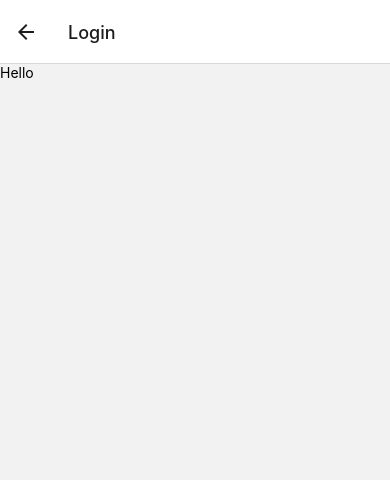
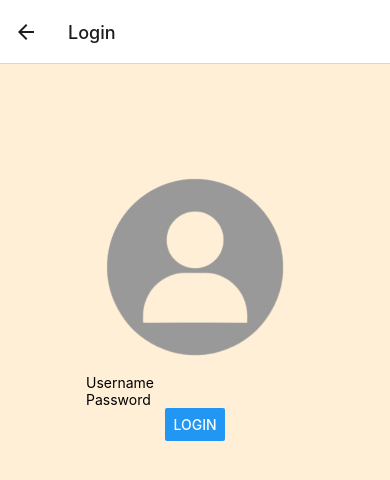
Before and after one commit to RoyZ1017/Food_Project, a React Native app in the folder Food_Project/: screen /Login in a window 390 px wide. Shown: the top 480 px of the page. Built offline with nearby package versions, Linux system fonts and the light colour scheme.

Commit message:
Login Page

```diff
--- a/Food_Project/App.js
+++ b/Food_Project/App.js
@@ -2,36 +2,30 @@ import { StatusBar } from 'expo-status-bar';
 import { Button, StyleSheet, Text, View, Image, ScrollView } from 'react-native';
 import {NavigationContainer} from '@react-navigation/native'
 import {createStackNavigator} from '@react-navigation/stack';
+import LoginScreen from './Login.js'
 
 const Stack = createStackNavigator();
 
 const HomeScreen = ({navigation}) => {
   return (
-    <View style={styles.container}>
-      <Text style = {styles.title}>Welcome to Food Project</Text>
+    <View style={HomeStyles.container}>
+      <Text style = {HomeStyles.title}>Welcome to Food Project</Text>
       <Image
         source = {{uri:'https://png.pngtree.com/png-vector/20230906/ourmid/pngtree-paper-bag-vector-png-image_10015259.png'}}
         style = {{width:125, height:125}}
       />
-      <Text style = {styles.subtitle}>Login as:</Text>
+      <Text style = {HomeStyles.subtitle}>Login as:</Text>
       <Button
         title = 'Restaurant/Store'
         onPress={() => navigation.navigate('Login')}
       />
-      <View style = {styles.footer}>
-        <Text style = {styles.subtitle}>This app was made by{'\n'}Praneeth Suryadevara and Roy Zhang!</Text>
+      <View style = {HomeStyles.footer}>
+        <Text style = {HomeStyles.subtitle}>This app was made by{'\n'}Praneeth Suryadevara and Roy Zhang!</Text>
       </View>
       <StatusBar style="auto"/>
     </View>
   );
 }
-
-const LoginScreen = ({navigation}) => {
-  return(
-    <Text>Hello</Text>
-  )
-}
-
 
 export default function App() {
   return (
@@ -44,7 +38,7 @@ export default function App() {
   )
 }
 
-const styles = StyleSheet.create({
+const HomeStyles = StyleSheet.create({
   container: {
     flex: 1,
     backgroundColor: '#ffefd6',
@@ -64,6 +58,6 @@ const styles = StyleSheet.create({
     fontSize: 13,
     marginTop: 40,
     marginBottom: 25,
-    textAlign: 'center'
+    textAlign: 'center',
   },
 });
--- /dev/null
+++ b/Food_Project/Login.js
@@ -0,0 +1,43 @@
+import { Button, StyleSheet, Text, View, Image, ScrollView, TextInput } from 'react-native';
+
+const LoginScreen = ({navigation}) => {
+    return(
+        <View style={LoginStyles.container}>
+            <Image
+                source = {require('./assets/profile.png')}
+                style = {LoginStyles.image}
+            />
+            <TextInput
+                placeholder="Username"
+                style = {LoginStyles.Textinput}
+            />
+            <TextInput
+                placeholder="Password"
+            />
+            <Button
+                title = 'Login'
+                onPress={() => navigation.navigate('Home')}            />
+        </View>
+    )
+  }
+
+const LoginStyles = StyleSheet.create({
+    container: {
+        flex: 1,
+        backgroundColor: '#ffefd6',
+        alignItems: 'center',
+    },
+    image: {
+        width: 250,
+        height: 250,
+        position: 'relative',
+        top: "10%",
+        marginBottom: 50,
+    },
+    Textinput: {
+        marginTop: 10,
+    }
+
+});
+
+export default LoginScreen
```
Also changed, not shown: Food_Project/assets/profile.png (added).
